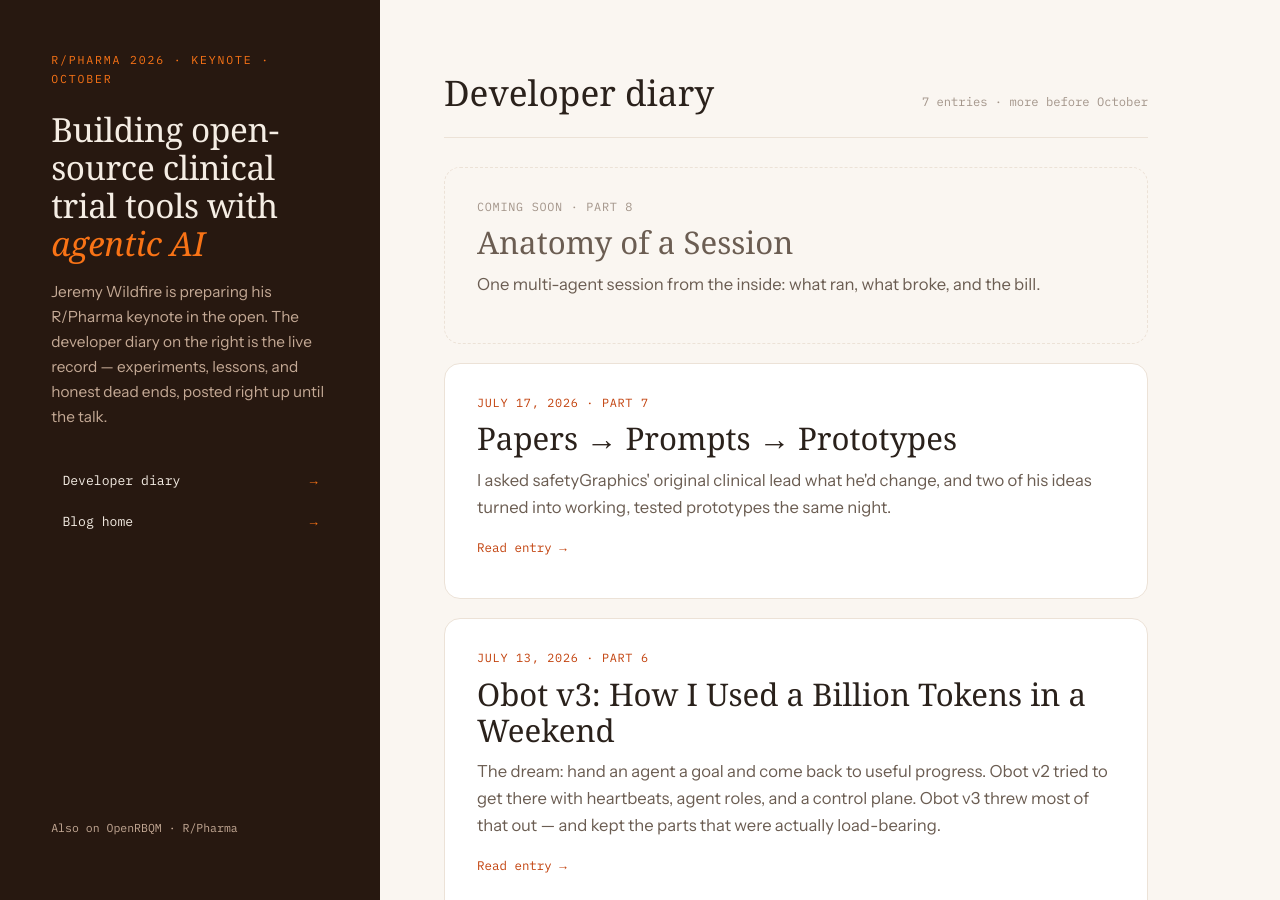
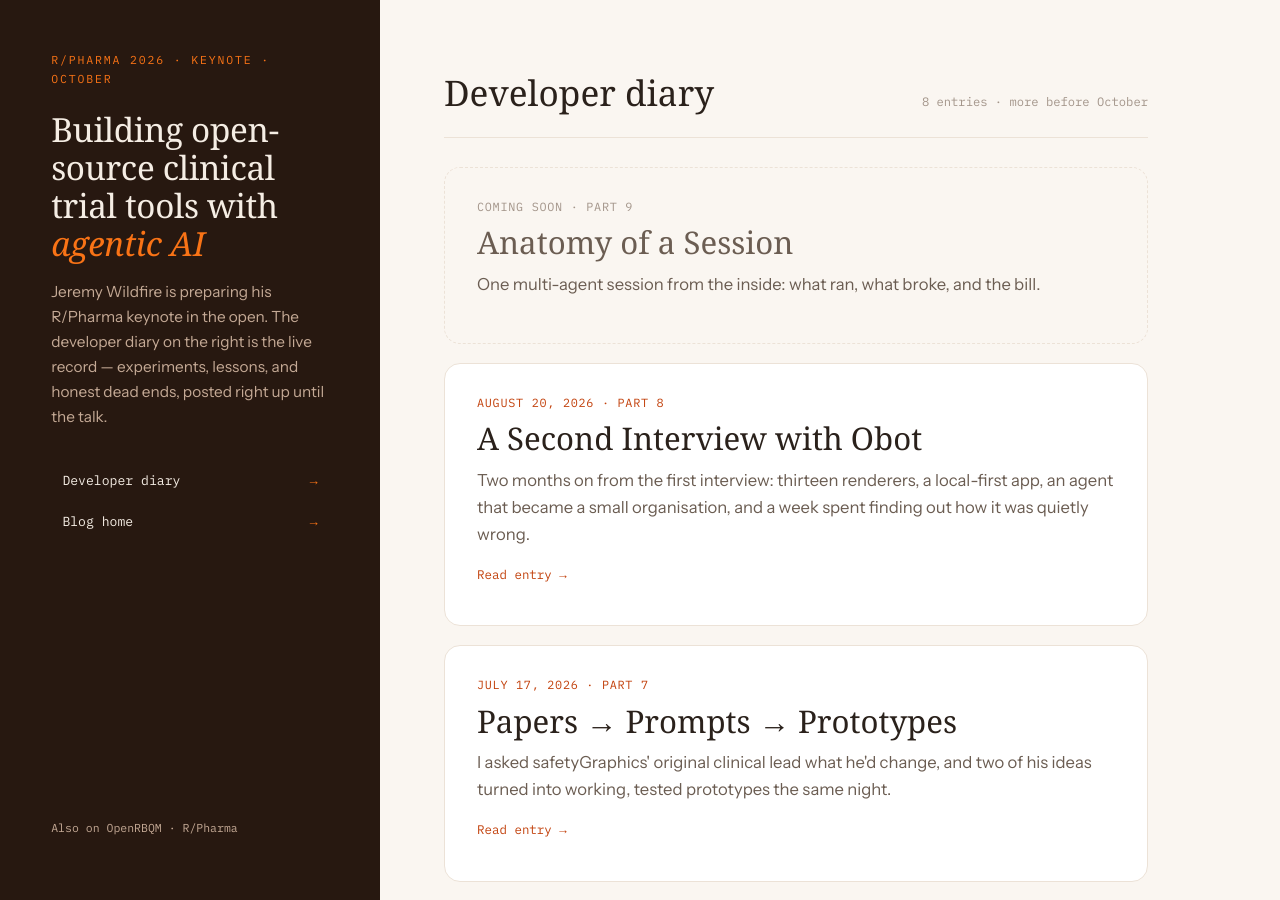
Before and after one commit to jwildfire/jwildfire.github.io, a Jekyll site: the page keynote/index.html, which Jekyll copies as it is, in a window 1280 px wide and 900 px high. Built offline with Jekyll 4.4.1, drawn with Linux system fonts in a browser that asks for light colours; some web fonts are replaced.

Commit message:
Keynote page: add Diary #8 card
The 'Coming soon' slot claimed Part 8 for 'Anatomy of a Session'. This
post is Part 8 by date and front matter, so the planned entry moves to
Part 9 and keeps its placeholder. Entry count 7 to 8.

Renumbering is a judgment call — say the word and the two swap back.

```diff
--- a/keynote/index.html
+++ b/keynote/index.html
@@ -110,13 +110,20 @@
     <main class="feed" id="diary">
       <div class="feed-head">
         <h2>Developer diary</h2>
-        <span class="count">7 entries · more before October</span>
+        <span class="count">8 entries · more before October</span>
       </div>
 
       <article class="card upcoming">
-        <p class="date">Coming soon · Part 8</p>
+        <p class="date">Coming soon · Part 9</p>
         <h3>Anatomy of a Session</h3>
         <p class="excerpt">One multi-agent session from the inside: what ran, what broke, and the bill.</p>
+      </article>
+
+      <article class="card">
+        <p class="date">August 20, 2026 · Part 8</p>
+        <h3><a href="/2026/08/20/obot-v4-second-interview.html">A Second Interview with Obot</a></h3>
+        <p class="excerpt">Two months on from the first interview: thirteen renderers, a local-first app, an agent that became a small organisation, and a week spent finding out how it was quietly wrong.</p>
+        <p class="links"><a href="/2026/08/20/obot-v4-second-interview.html">Read entry →</a></p>
       </article>
 
       <article class="card">
```
